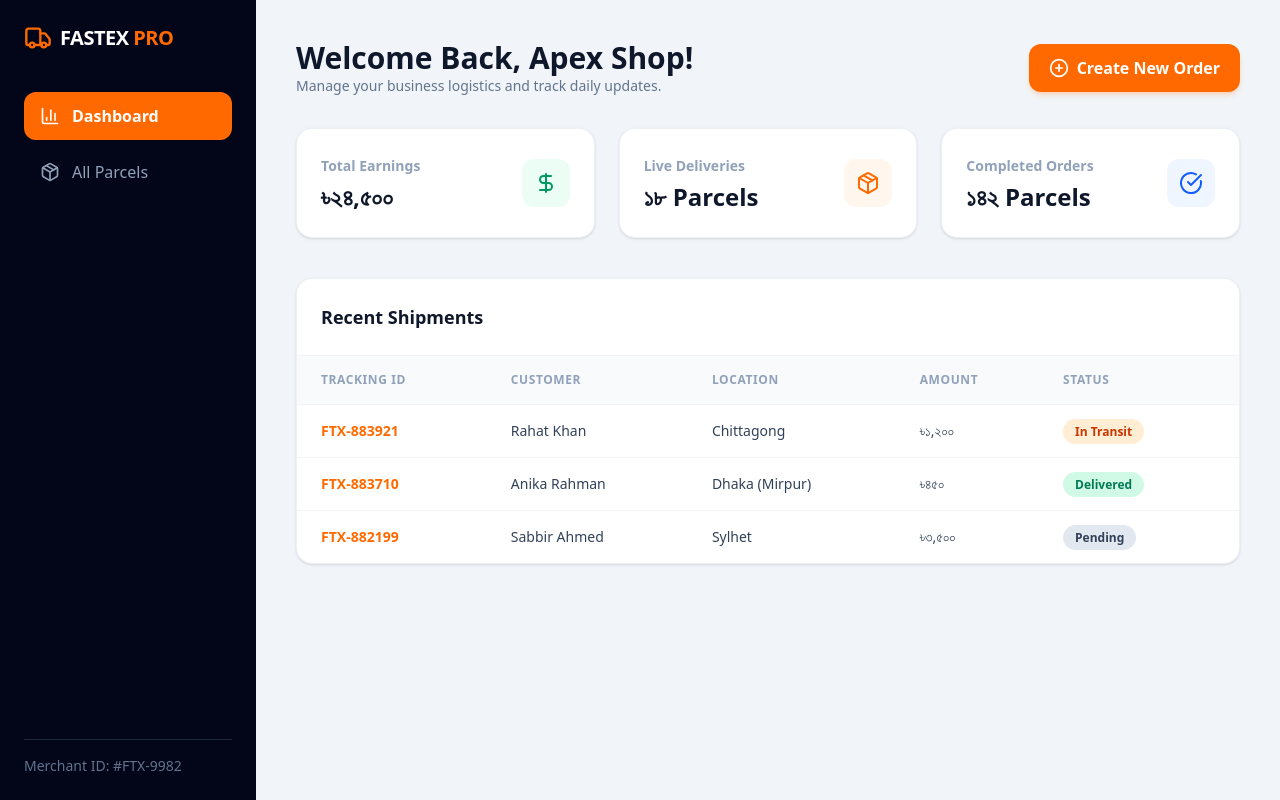
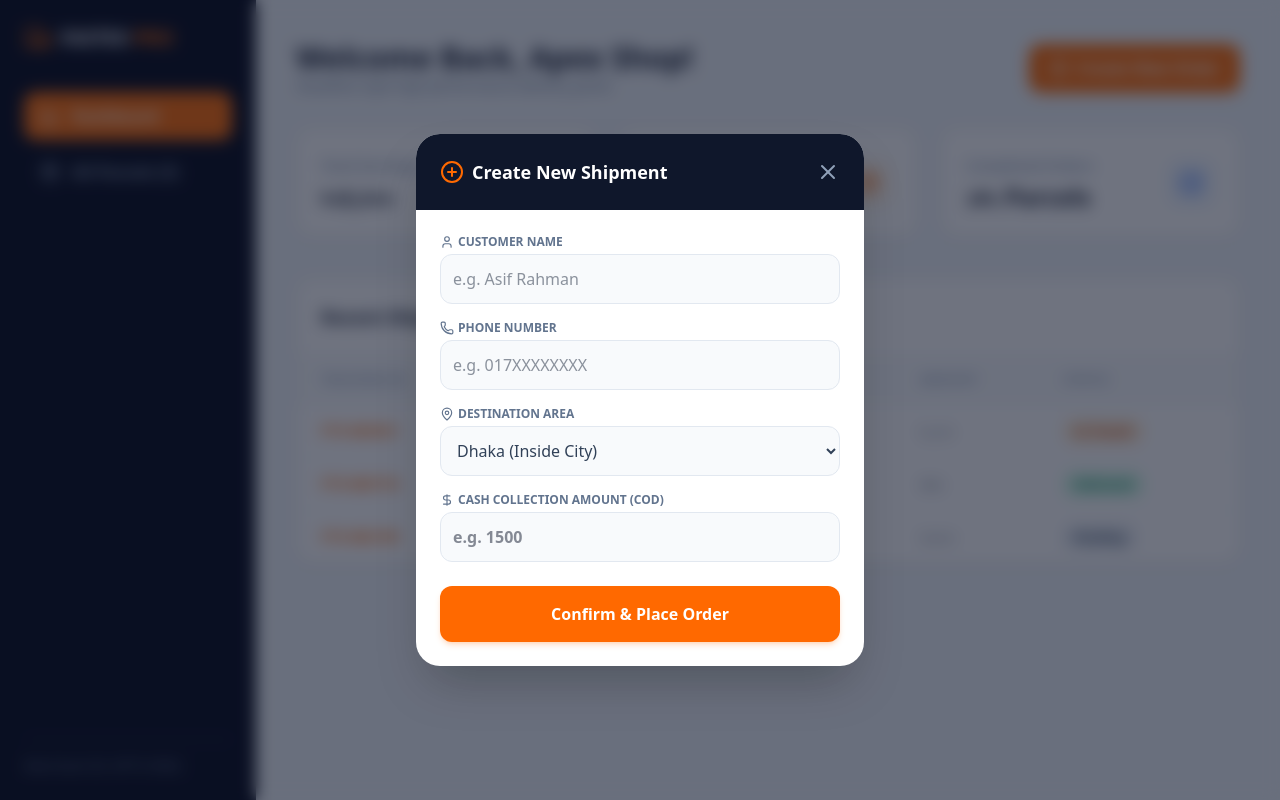
Before and after one commit to taiwantwistshop-sys/fastex-courier, a Next.js app: page /merchant in a window 1280 px wide. Both pictures are taken after a click on the button "Create New Order". Built offline with nearby package versions, Linux system fonts and the light colour scheme.

Commit message:
fixed dashboard with functional features

```diff
--- a/app/merchant/page.tsx
+++ b/app/merchant/page.tsx
@@ -1,11 +1,47 @@
-import { Truck, PlusCircle, DollarSign, Package, CheckCircle, BarChart3 } from "lucide-react";
+"use client";
+import { useState } from "react";
+import { Truck, PlusCircle, DollarSign, Package, CheckCircle, BarChart3, X, MapPin, User, Phone } from "lucide-react";
 
 export default function MerchantDashboard() {
+  // State management for modal and tabs
+  const [isModalOpen, setIsModalOpen] = useState(false);
+  const [activeTab, setActiveTab] = useState("dashboard");
+
+  // Demo Data State
+  const [parcels, setParcels] = useState([
+    { id: "FTX-883921", customer: "Rahat Khan", location: "Chittagong", amount: "৳১,২০০", status: "In Transit" },
+    { id: "FTX-883710", customer: "Anika Rahman", location: "Dhaka (Mirpur)", amount: "৳৪৫০", status: "Delivered" },
+    { id: "FTX-882199", customer: "Sabbir Ahmed", location: "Sylhet", amount: "৳৩,৫০০", status: "Pending" }
+  ]);
+
+  // Form States
+  const [name, setName] = useState("");
+  const [phone, setPhone] = useState("");
+  const [area, setArea] = useState("Dhaka");
+  const [cash, setCash] = useState("");
+
+  const handleCreateOrder = (e: React.FormEvent) => {
+    e.preventDefault();
+    if (!name || !phone || !cash) return alert("Please fill all fields!");
+
+    const newParcel = {
+      id: `FTX-${Math.floor(100000 + Math.random() * 900000)}`,
+      customer: name,
+      location: area,
+      amount: `৳${cash}`,
+      status: "Pending"
+    };
+
+    setParcels([newParcel, ...parcels]);
+    setIsModalOpen(false);
+    // Reset Form
+    setName("");
+    setPhone("");
+    setCash("");
+  };
+
   return (
-    <div className="min-h-screen bg-slate-100 font-sans text-slate-800">
-
-      {/* SIDEBAR & MAIN LAYOUT */}
-      <div className="flex flex-col md:flex-row min-h-screen">
+    <div className="min-h-screen bg-slate-100 font-sans text-slate-800 flex flex-col md:flex-row">
 
       {/* SIDEBAR */}
       <aside className="w-full md:w-64 bg-slate-950 text-white p-6 flex flex-col justify-between shrink-0">
@@ -16,76 +52,72 @@ export default function MerchantDashboard() {
           </div>
 
           <nav className="space-y-2">
-              <a href="#" className="flex items-center gap-3 bg-orange-500 text-white px-4 py-3 rounded-xl font-semibold transition">
+            <button
+              onClick={() => setActiveTab("dashboard")}
+              className={`w-full flex items-center gap-3 px-4 py-3 rounded-xl font-semibold transition ${activeTab === "dashboard" ? "bg-orange-500 text-white" : "text-slate-400 hover:bg-slate-900 hover:text-white"}`}
+            >
               <BarChart3 className="h-5 w-5" /> Dashboard
-              </a>
-              <a href="#" className="flex items-center gap-3 text-slate-400 hover:bg-slate-900 hover:text-white px-4 py-3 rounded-xl font-medium transition">
-                <Package className="h-5 w-5" /> All Parcels
-              </a>
+            </button>
+            <button
+              onClick={() => setActiveTab("parcels")}
+              className={`w-full flex items-center gap-3 px-4 py-3 rounded-xl font-semibold transition ${activeTab === "parcels" ? "bg-orange-500 text-white" : "text-slate-400 hover:bg-slate-900 hover:text-white"}`}
+            >
+              <Package className="h-5 w-5" /> All Parcels ({parcels.length})
+            </button>
           </nav>
         </div>
-
-          <div className="border-t border-slate-800 pt-4 mt-6 text-sm text-slate-500">
-            Merchant ID: #FTX-9982
-          </div>
+        <div className="border-t border-slate-800 pt-4 mt-6 text-sm text-slate-500">Merchant ID: #FTX-9982</div>
       </aside>
 
-        {/* MAIN CONTENT AREA */}
+      {/* MAIN CONTENT */}
       <main className="flex-1 p-6 md:p-10">
 
         {/* TOP BAR */}
         <header className="flex justify-between items-center mb-8 flex-wrap gap-4">
           <div>
             <h1 className="text-2xl md:text-3xl font-bold text-slate-900">Welcome Back, Apex Shop!</h1>
-              <p className="text-slate-500 text-sm">Manage your business logistics and track daily updates.</p>
+            <p className="text-slate-500 text-sm">Steadfast style high-performance delivery panel.</p>
           </div>
-            <button className="flex items-center gap-2 bg-orange-500 hover:bg-orange-600 text-white font-bold px-5 py-3 rounded-xl transition shadow-md shadow-orange-500/20">
+          <button
+            onClick={() => setIsModalOpen(true)}
+            className="flex items-center gap-2 bg-orange-500 hover:bg-orange-600 text-white font-bold px-5 py-3 rounded-xl transition shadow-md shadow-orange-500/20"
+          >
             <PlusCircle className="h-5 w-5" /> Create New Order
           </button>
         </header>
 
+        {activeTab === "dashboard" ? (
+          <>
             {/* STATS CARDS */}
             <section className="grid grid-cols-1 sm:grid-cols-2 lg:grid-cols-3 gap-6 mb-10">
-            {/* CARD 1 */}
               <div className="bg-white p-6 rounded-2xl shadow-sm border border-slate-200/60 flex items-center justify-between">
                 <div>
                   <span className="text-slate-400 text-sm font-semibold">Total Earnings</span>
                   <h3 className="text-2xl font-black text-slate-900 mt-1">৳২৪,৫০০</h3>
                 </div>
-              <div className="bg-emerald-50 text-emerald-600 p-3 rounded-xl">
-                <DollarSign className="h-6 w-6" />
-              </div>
+                <div className="bg-emerald-50 text-emerald-600 p-3 rounded-xl"><DollarSign className="h-6 w-6" /></div>
               </div>
 
-            {/* CARD 2 */}
               <div className="bg-white p-6 rounded-2xl shadow-sm border border-slate-200/60 flex items-center justify-between">
                 <div>
                   <span className="text-slate-400 text-sm font-semibold">Live Deliveries</span>
-                <h3 className="text-2xl font-black text-slate-900 mt-1">১৮ Parcels</h3>
+                  <h3 className="text-2xl font-black text-slate-900 mt-1">{parcels.filter(p => p.status !== "Delivered").length} Parcels</h3>
                 </div>
-              <div className="bg-orange-50 text-orange-500 p-3 rounded-xl">
-                <Package className="h-6 w-6" />
-              </div>
+                <div className="bg-orange-50 text-orange-500 p-3 rounded-xl"><Package className="h-6 w-6" /></div>
               </div>
 
-            {/* CARD 3 */}
               <div className="bg-white p-6 rounded-2xl shadow-sm border border-slate-200/60 flex items-center justify-between">
                 <div>
                   <span className="text-slate-400 text-sm font-semibold">Completed Orders</span>
                   <h3 className="text-2xl font-black text-slate-900 mt-1">১৪২ Parcels</h3>
                 </div>
-              <div className="bg-blue-50 text-blue-600 p-3 rounded-xl">
-                <CheckCircle className="h-6 w-6" />
-              </div>
+                <div className="bg-blue-50 text-blue-600 p-3 rounded-xl"><CheckCircle className="h-6 w-6" /></div>
               </div>
             </section>
 
-          {/* RECENT ORDERS TABLE */}
+            {/* TABLE */}
             <section className="bg-white rounded-2xl shadow-sm border border-slate-200/60 overflow-hidden">
-            <div className="p-6 border-b border-slate-100">
-              <h2 className="text-lg font-bold text-slate-900">Recent Shipments</h2>
-            </div>
-
+              <div className="p-6 border-b border-slate-100"><h2 className="text-lg font-bold text-slate-900">Recent Shipments</h2></div>
               <div className="overflow-x-auto">
                 <table className="w-full text-left border-collapse">
                   <thead>
@@ -98,34 +130,73 @@ export default function MerchantDashboard() {
                     </tr>
                   </thead>
                   <tbody className="divide-y divide-slate-100 text-sm font-medium text-slate-700">
-                  <tr>
-                    <td className="p-4 pl-6 font-bold text-orange-500">FTX-883921</td>
-                    <td className="p-4">Rahat Khan</td>
-                    <td className="p-4">Chittagong</td>
-                    <td className="p-4">৳১,২০০</td>
-                    <td className="p-4 pr-6"><span className="bg-orange-100 text-orange-700 px-3 py-1 rounded-full text-xs font-bold">In Transit</span></td>
+                    {parcels.map((parcel) => (
+                      <tr key={parcel.id} className="hover:bg-slate-50/80 transition">
+                        <td className="p-4 pl-6 font-bold text-orange-500">{parcel.id}</td>
+                        <td className="p-4">{parcel.customer}</td>
+                        <td className="p-4">{parcel.location}</td>
+                        <td className="p-4">{parcel.amount}</td>
+                        <td className="p-4 pr-6">
+                          <span className={`px-3 py-1 rounded-full text-xs font-bold ${parcel.status === "Delivered" ? "bg-emerald-100 text-emerald-700" : parcel.status === "In Transit" ? "bg-orange-100 text-orange-700" : "bg-slate-200 text-slate-700"}`}>
+                            {parcel.status}
+                          </span>
+                        </td>
                       </tr>
-                  <tr>
-                    <td className="p-4 pl-6 font-bold text-orange-500">FTX-883710</td>
-                    <td className="p-4">Anika Rahman</td>
-                    <td className="p-4">Dhaka (Mirpur)</td>
-                    <td className="p-4">৳৪৫০</td>
-                    <td className="p-4 pr-6"><span className="bg-emerald-100 text-emerald-700 px-3 py-1 rounded-full text-xs font-bold">Delivered</span></td>
-                  </tr>
-                  <tr>
-                    <td className="p-4 pl-6 font-bold text-orange-500">FTX-882199</td>
-                    <td className="p-4">Sabbir Ahmed</td>
-                    <td className="p-4">Sylhet</td>
-                    <td className="p-4">৳৩,৫০০</td>
-                    <td className="p-4 pr-6"><span className="bg-slate-200 text-slate-700 px-3 py-1 rounded-full text-xs font-bold">Pending</span></td>
-                  </tr>
+                    ))}
                   </tbody>
                 </table>
               </div>
             </section>
+          </>
+        ) : (
+          <div className="bg-white p-8 rounded-2xl border border-slate-200 shadow-sm text-center py-20">
+            <Package className="h-12 w-12 text-slate-300 mx-auto mb-4" />
+            <h3 className="text-xl font-bold text-slate-700">All Parcels List ({parcels.length})</h3>
+            <p className="text-slate-400 text-sm mt-1">Total shipments tracked in your profile repository.</p>
+          </div>
+        )}
+      </main>
 
-        </main>
+      {/* POPUP MODAL (STEADFAST STYLE) */}
+      {isModalOpen && (
+        <div className="fixed inset-0 bg-slate-900/60 backdrop-blur-sm flex items-center justify-center p-4 z-50">
+          <div className="bg-white rounded-3xl shadow-2xl w-full max-w-md overflow-hidden animate-in fade-in zoom-in-95 duration-200">
+            <div className="bg-slate-900 text-white p-6 flex justify-between items-center">
+              <h3 className="text-lg font-bold flex items-center gap-2"><PlusCircle className="text-orange-500" /> Create New Shipment</h3>
+              <button onClick={() => setIsModalOpen(false)} className="text-slate-400 hover:text-white transition"><X className="h-6 w-6" /></button>
             </div>
+
+            <form onSubmit={handleCreateOrder} className="p-6 space-y-4">
+              <div>
+                <label className="block text-xs font-bold uppercase text-slate-500 mb-1 flex items-center gap-1"><User className="h-3.5 w-3.5" /> Customer Name</label>
+                <input type="text" value={name} onChange={(e) => setName(e.target.value)} placeholder="e.g. Asif Rahman" className="w-full bg-slate-50 border border-slate-200 rounded-xl p-3 outline-none focus:border-orange-500 font-medium" />
+              </div>
+              <div>
+                <label className="block text-xs font-bold uppercase text-slate-500 mb-1 flex items-center gap-1"><Phone className="h-3.5 w-3.5" /> Phone Number</label>
+                <input type="text" value={phone} onChange={(e) => setPhone(e.target.value)} placeholder="e.g. 017XXXXXXXX" className="w-full bg-slate-50 border border-slate-200 rounded-xl p-3 outline-none focus:border-orange-500 font-medium" />
+              </div>
+              <div>
+                <label className="block text-xs font-bold uppercase text-slate-500 mb-1 flex items-center gap-1"><MapPin className="h-3.5 w-3.5" /> Destination Area</label>
+                <select value={area} onChange={(e) => setArea(e.target.value)} className="w-full bg-slate-50 border border-slate-200 rounded-xl p-3 outline-none focus:border-orange-500 font-medium text-slate-700">
+                  <option value="Dhaka (Inside)">Dhaka (Inside City)</option>
+                  <option value="Dhaka Suburbs">Dhaka Suburbs</option>
+                  <option value="Chittagong">Chittagong</option>
+                  <option value="Sylhet">Sylhet</option>
+                  <option value="Rajshahi">Rajshahi</option>
+                </select>
+              </div>
+              <div>
+                <label className="block text-xs font-bold uppercase text-slate-500 mb-1 flex items-center gap-1"><DollarSign className="h-3.5 w-3.5" /> Cash Collection Amount (COD)</label>
+                <input type="number" value={cash} onChange={(e) => setCash(e.target.value)} placeholder="e.g. 1500" className="w-full bg-slate-50 border border-slate-200 rounded-xl p-3 outline-none focus:border-orange-500 font-bold text-slate-900" />
+              </div>
+
+              <button type="submit" className="w-full bg-orange-500 hover:bg-orange-600 text-white font-bold py-4 rounded-xl transition shadow-md shadow-orange-500/20 mt-2">
+                Confirm & Place Order
+              </button>
+            </form>
+          </div>
+        </div>
+      )}
 
     </div>
   );
```
Lines whose indentation alone changed are shown as unchanged.
